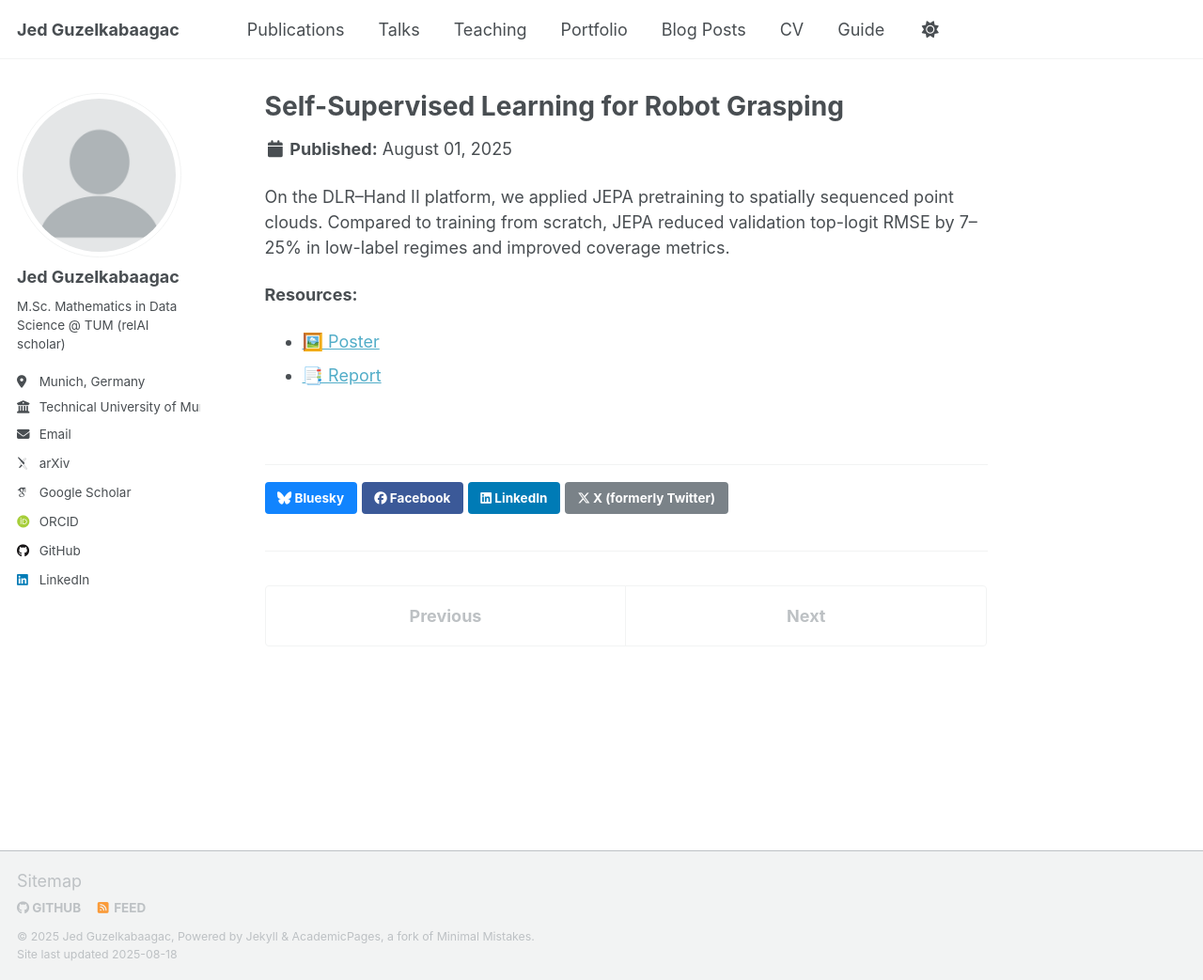
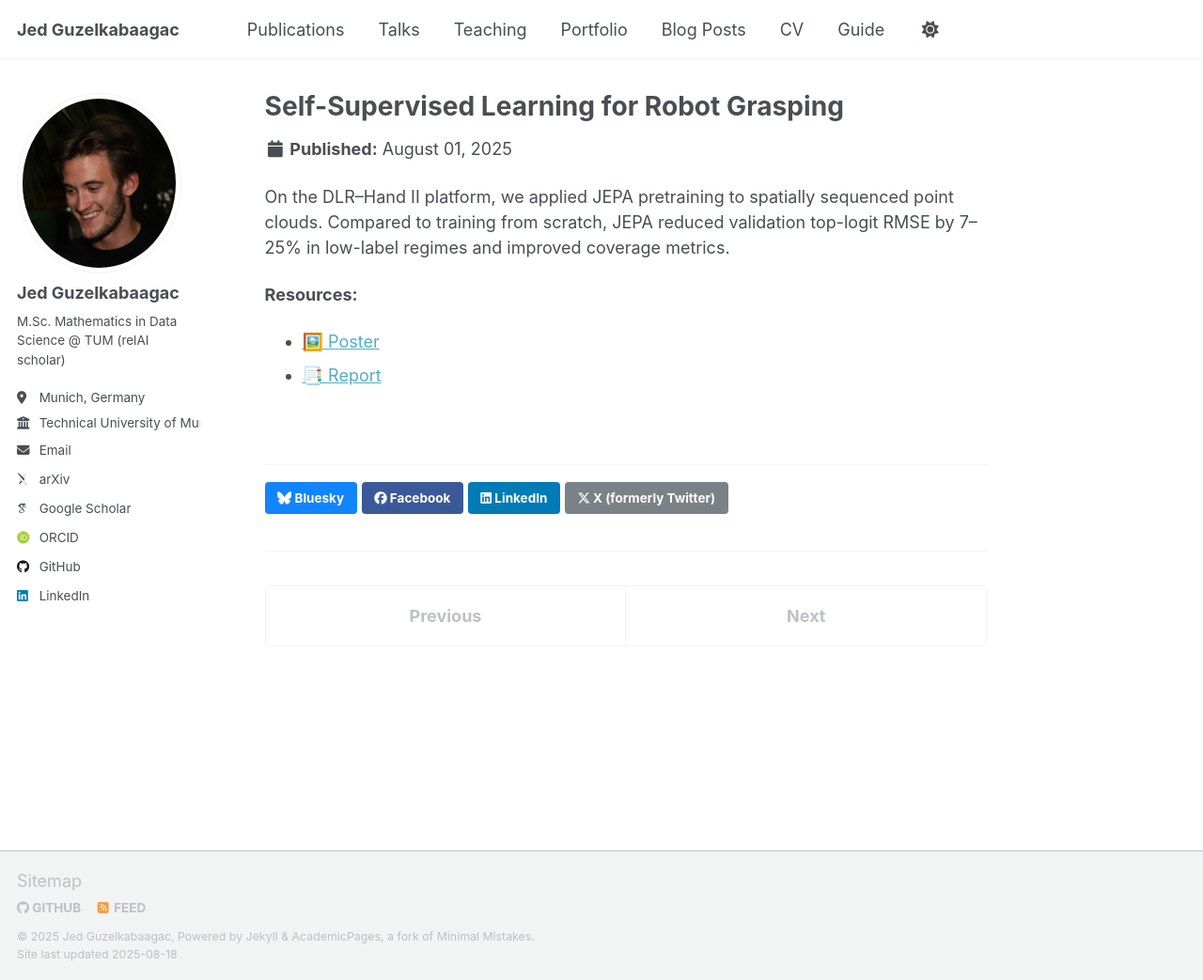
Before and after one commit to jedguz/jedguz.github.io, a Jekyll site: the page built from _portfolio/grasping.md, in a window 1280 px wide and 1043 px high. Shown: the whole window at 94% size. Built offline with Jekyll 4.4.1, drawn with Linux system fonts in a browser that asks for light colours; some web fonts are replaced; a script that is not in the unit is left out.

Commit message:
pic update

```diff
--- a/_config.yml
+++ b/_config.yml
@@ -20,7 +20,7 @@ repository               : "jedguz/jedguz.github.io"
 #               If a field is blank the icon and link will not appear, otherwise it will be shown.
 #               Additional customization can be done by editing /_includes/author-profile.html
 author:
-  avatar           : "profile.png"
+  avatar           : "profile.jpg"
   name             : "Jed Guzelkabaagac"
   bio              : "M.Sc. Mathematics in Data Science @ TUM (relAI scholar)"
   location         : "Munich, Germany"
```
Also changed, not shown: _portfolio/grasping.md (+1 -1 lines), images/profile.jpg (added).
